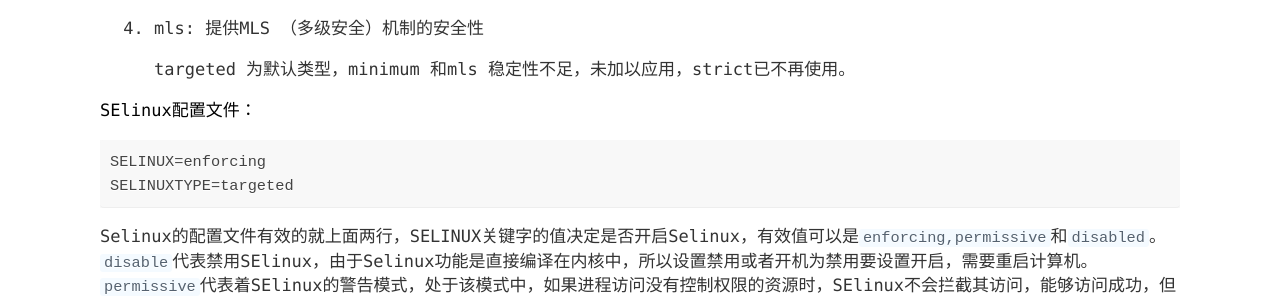
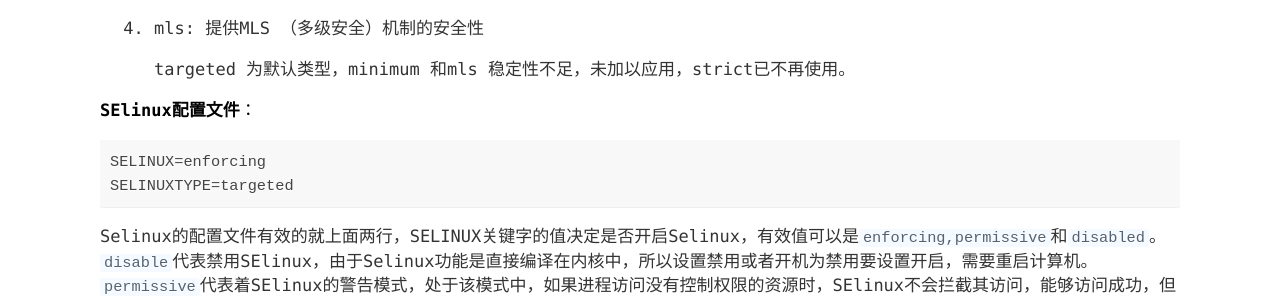
Before and after one commit to yangzhih/yangzhih.github.com, a Jekyll site: the page built from _posts/2017-09-04-SElinux.md, in a window 1280 px wide and 900 px high, scrolled down 802 px. Shown: the part 160-456 px from the top of the window. Built offline with Jekyll 4.4.1, drawn with Linux system fonts in a browser that asks for light colours; comment, search, counter and statistics services are not loaded.

Commit message:
add blog

```diff
--- a/_posts/2017-09-04-SElinux.md
+++ b/_posts/2017-09-04-SElinux.md
@@ -10,6 +10,7 @@ comments: false
 ## SElinux是什么？
 
 ### 相关概念
+
 **DAC**：Discretionary Access Control自由访问控制
 
 + DAC 环境下进程是无束缚的
@@ -36,7 +37,7 @@ SELinux 有四种工作类型：
 
 	targeted 为默认类型，minimum 和mls 稳定性不足，未加以应用，strict已不再使用。
 
-#### SElinux配置文件：
+#### **SElinux配置文件**：
 
 	SELINUX=enforcing
 	SELINUXTYPE=targeted
```
